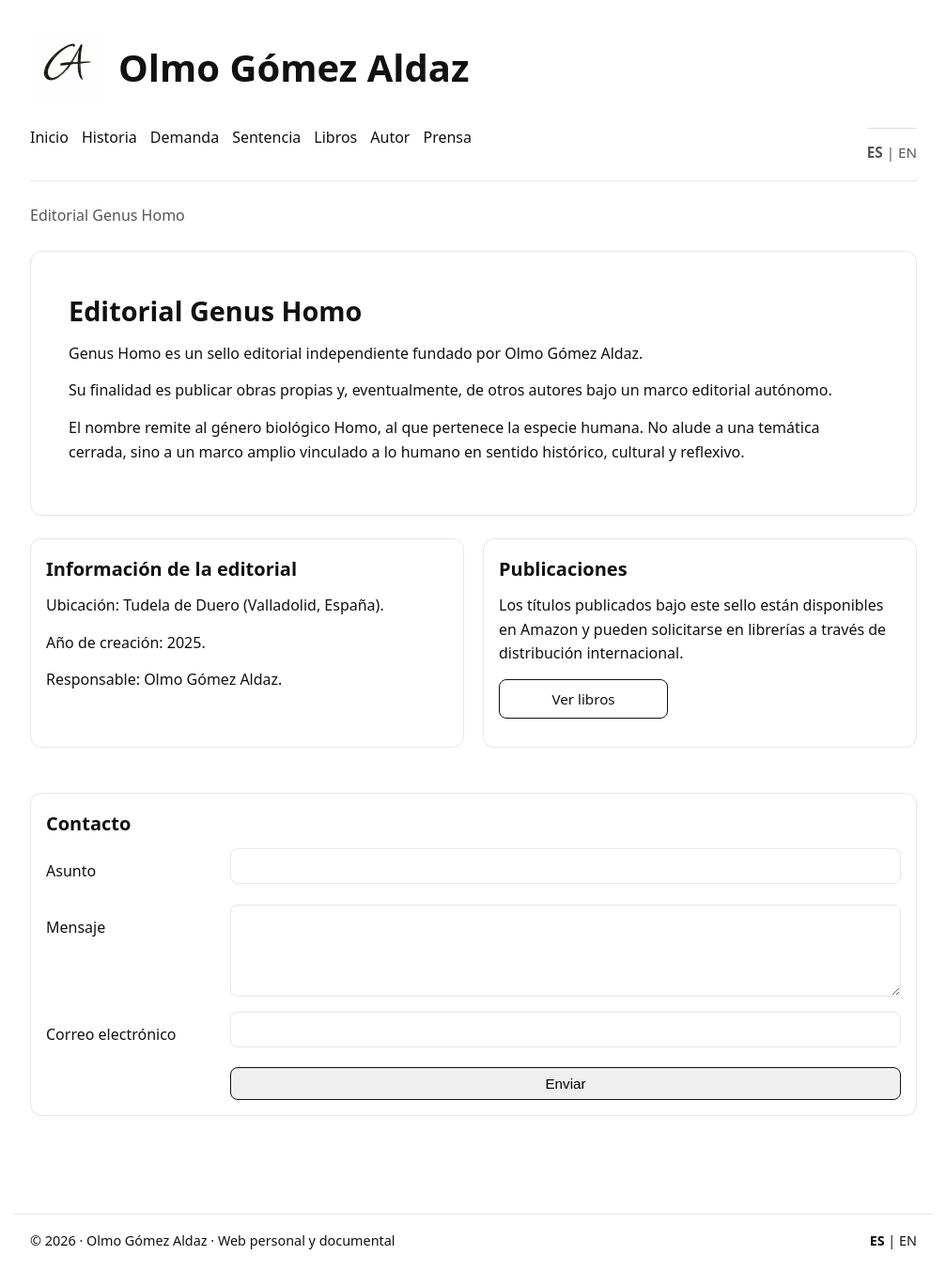
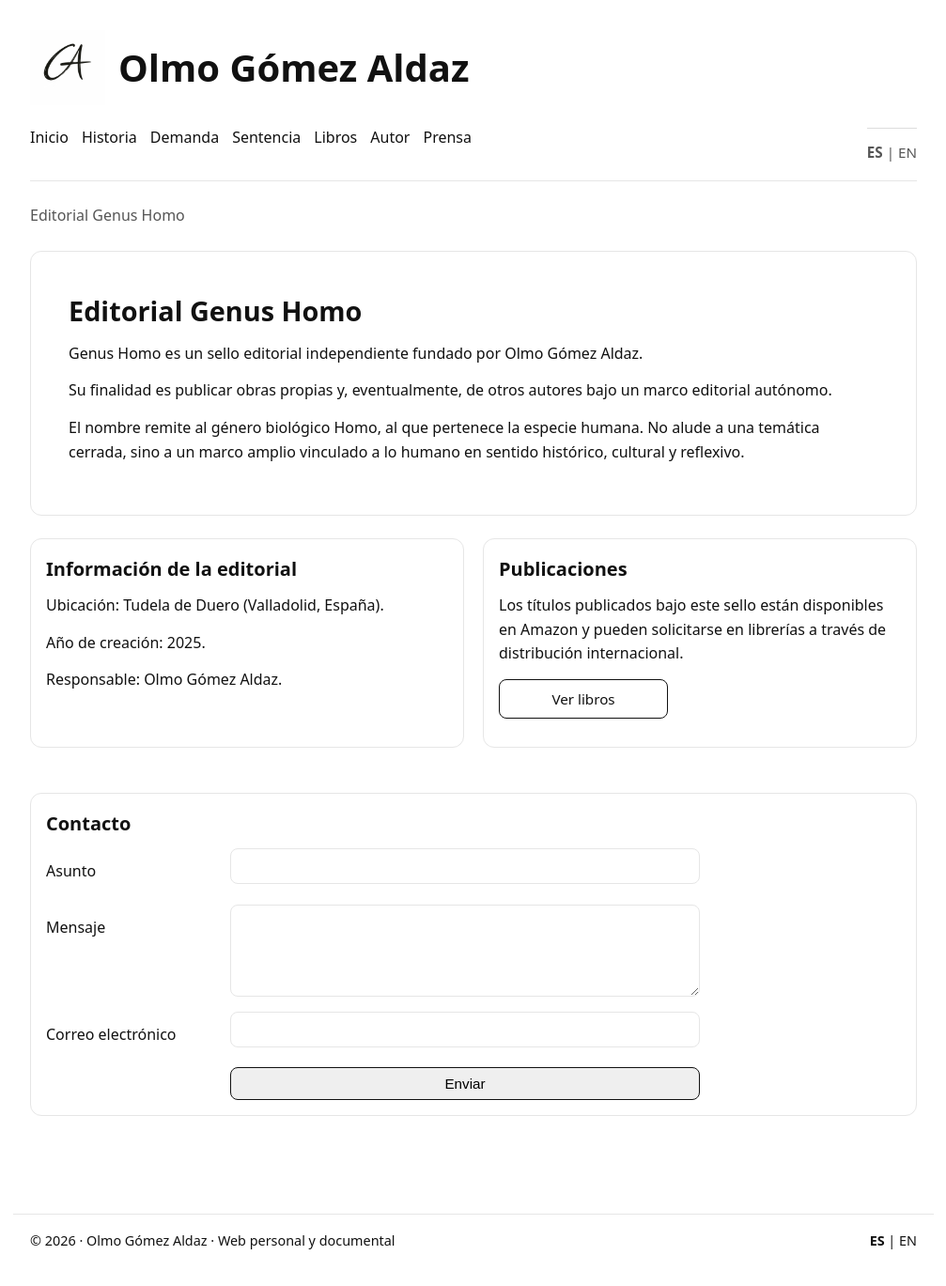
Before and after one commit to olmogaldaz/olmogaldaz.github.io, a Jekyll site: the page built from es/genus-homo/index.html, in a window 1280 px wide and 1378 px high. Shown: the top 1369 px of the window at 94% size, without its empty margins (136-1143 px from the left). Built offline with Jekyll 4.4.1, drawn with Linux system fonts in a browser that asks for light colours.

Commit message:
Update style.css

```diff
--- a/css/style.css
+++ b/css/style.css
@@ -293,7 +293,7 @@ form textarea {
 
 .contact-form {
   display: grid;
-  grid-template-columns: 180px 1fr;
+  grid-template-columns: 180px 500px;
   row-gap: 16px;
   column-gap: 16px;
   align-items: start;
```
